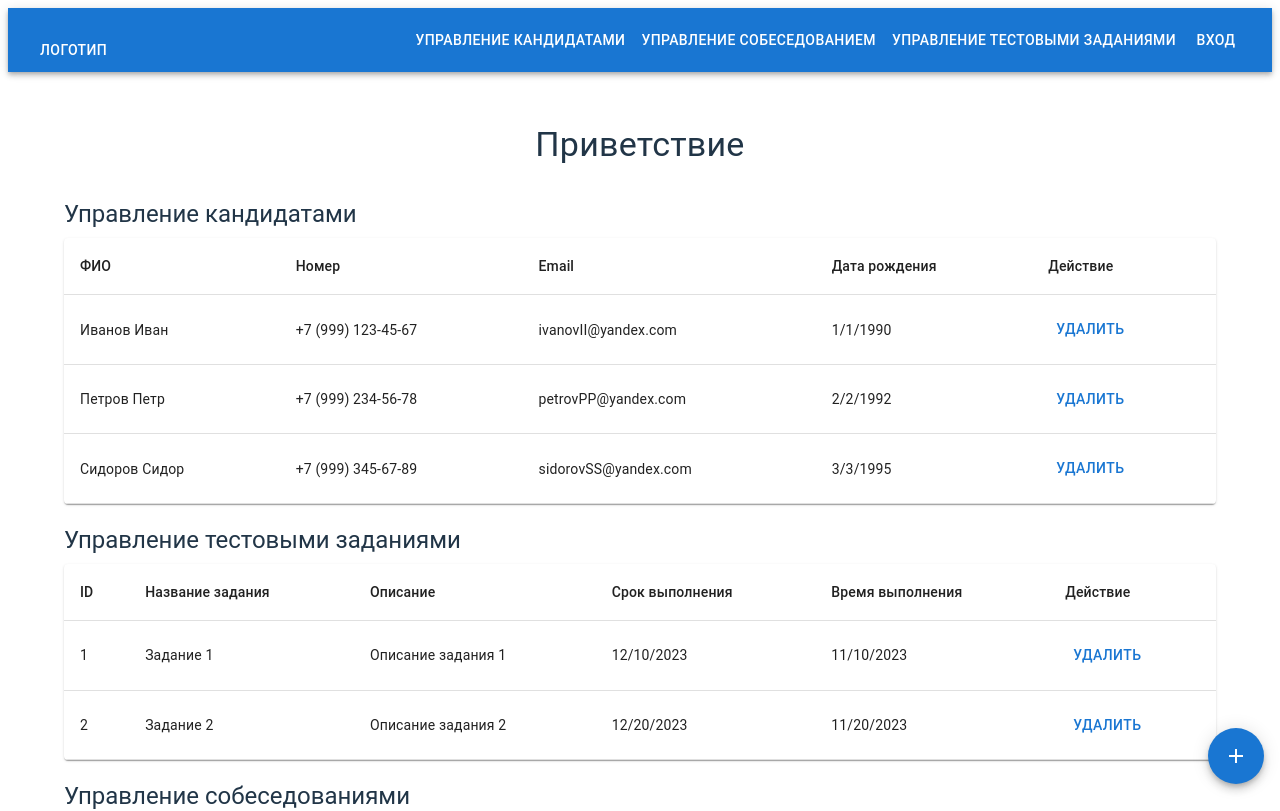
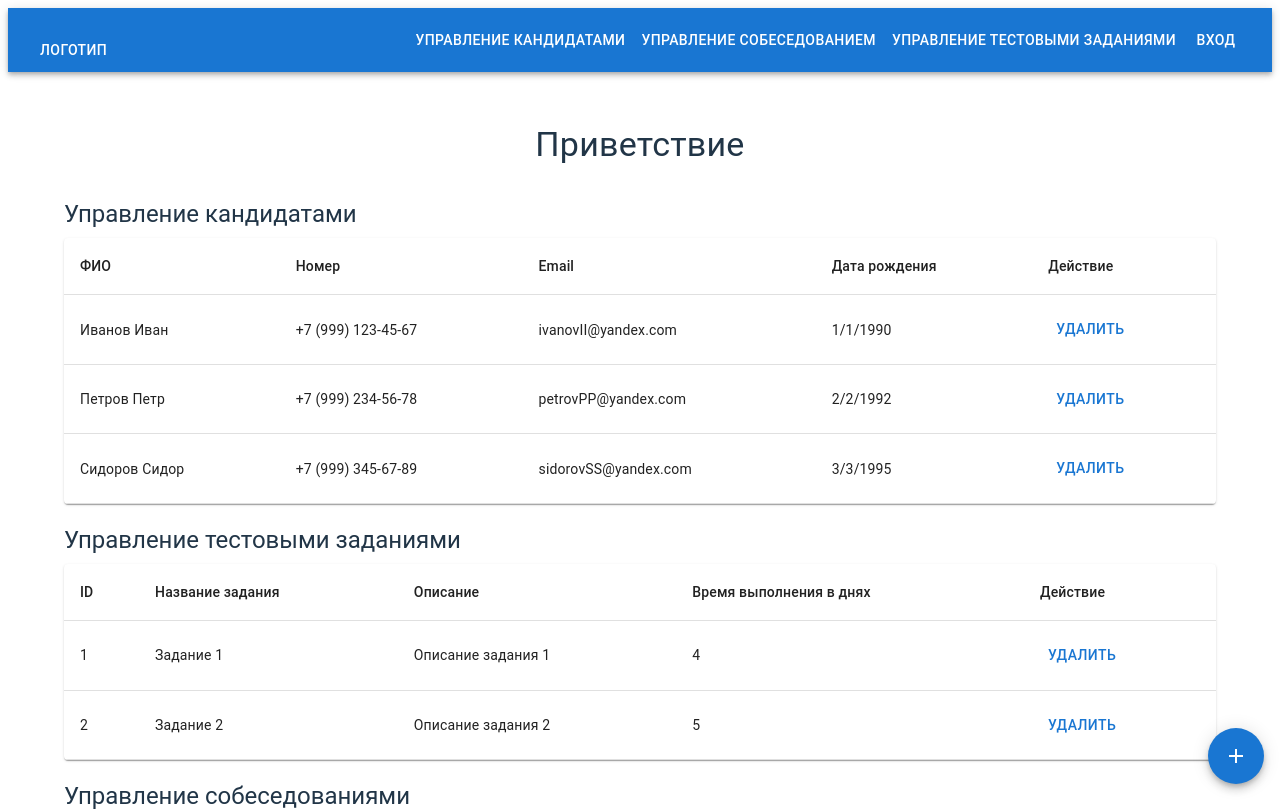
Before and after one commit to PsheArt/JobCandidates_React, a React app in the folder jobcandidates/: page / in a window 1280 px wide. Shown: the top 811 px of the page. Built offline with nearby package versions, Linux system fonts and the light colour scheme; the HTML template or start-up script is replaced by a standard one.

Commit message:
fix
fix field ExecutionTime
remove filed DeadlIne

```diff
--- a/jobcandidates/src/components/FormAssignment.tsx
+++ b/jobcandidates/src/components/FormAssignment.tsx
@@ -14,21 +14,18 @@ const FormAssignment: React.FC<AssignmentFormProps> = ({ open, onClose, onSubmit
     const [nameTask, setNameTask] = useState(initialData?.NameTask || '');
     const [descriptionTask, setDescriptionTask] = useState(initialData?.DescriptionTask || '');
     const [stak, setStack] = useState(initialData?.Stak  || []);
-    const [deadLine, setDeadLine] = useState(initialData?.DeadLine.toISOString().split('T')[0]  || '');
-    const [executionTime, setExecutionTime] = useState(initialData?.ExecutionTime.toISOString().split('T')[0]  || '');
+    const [executionDays, setExecutionDays] = useState(initialData?.ExecutionTime || 0);
     useEffect(() => {
         if (initialData) {
            setNameTask(initialData.NameTask);
            setDescriptionTask(initialData.DescriptionTask);
            setStack(initialData.Stak);
-           setDeadLine(initialData.DeadLine.toISOString().split('T')[0]);
-           setExecutionTime(initialData.ExecutionTime.toISOString().split('T')[0]);
+            setExecutionDays(initialData.ExecutionTime);
         } else {
             setNameTask('');
             setDescriptionTask('');
             setStack([]);
-            setDeadLine('');
-            setExecutionTime('');
+            setExecutionDays('');
         }
     }, [initialData]);
 
@@ -38,14 +35,13 @@ const FormAssignment: React.FC<AssignmentFormProps> = ({ open, onClose, onSubmit
         } = event;
         setStack(prev => ({ ...prev, Stak: typeof value === 'string' ? value.split(',') as Stack[] : value }));
     };
-      const handleSubmit = () => {
+    const handleSubmit = () => {
         const assignment: Assignment = {
             Id: initialData ? initialData.Id : Date.now(),
             NameTask: nameTask,
             DescriptionTask: descriptionTask,
             Stak: stak,
-            DeadLine: new Date(deadLine),
-            ExecutionTime: new Date(executionTime)
+            ExecutionTime: executionDays
         };
         onSubmit(assignment);
         onClose();
@@ -69,17 +65,10 @@ const FormAssignment: React.FC<AssignmentFormProps> = ({ open, onClose, onSubmit
                     fullWidth
                 />
                 <TextField
-                    label="Срок выполнения"
-                    type="date"
-                    value={deadLine}
-                    onChange={(e) => setDeadLine(e.target.value)}
-                    fullWidth
-                />
-                <TextField
-                    label="Время  выполнения"
-                    type="date"
-                    value={executionTime}
-                    onChange={(e) => setExecutionTime(e.target.value)}
+                    label="Продолжительность выполнения (дни)"
+                    type="number"
+                    value={executionDays}
+                    onChange={(e) => setExecutionDays(e.target.value)}
                     fullWidth
                 />
                 <FormControl fullWidth>
--- a/jobcandidates/src/components/FormInterview.tsx
+++ b/jobcandidates/src/components/FormInterview.tsx
@@ -32,7 +32,6 @@ const FormInterview: React.FC<{ open: boolean; onClose: () => void; interview?:
     const [assignmentDescription, setAssignmentDescription] = useState(interview?.Assignment.DescriptionTask || '');
     const [executionTime, setExecutionTime] = useState(interview?.Assignment.ExecutionTime.toISOString().split('T')[0] || '');
     const [assignmentId ] = useState(interview?.Assignment.Id || '');
-    const [executionDeadLine, ] = useState(interview?.Assignment.DeadLine|| new Date());
     const [candidateFullName, setCandidateFullName] = useState(interview?.CandidateId.FullName || '');
     const [candidateAddress, setCandidateAddress] = useState(interview?.CandidateId.Adress || '');
     const [candidateId] = useState(interview?.CandidateId.Id || '');
@@ -53,7 +52,6 @@ const FormInterview: React.FC<{ open: boolean; onClose: () => void; interview?:
                 DescriptionTask: assignmentDescription,
                 ExecutionTime: new Date(executionTime),
                 Stak: stack,
-                DeadLine: executionDeadLine
             },
             LinkOnCompletedTask: linkOnCompletedTask,
             AttachedFiles: [],
@@ -123,8 +121,8 @@ const FormInterview: React.FC<{ open: boolean; onClose: () => void; interview?:
                             fullWidth
                         />
                         <TextField
-                            label="Срок выполнения"
-                            type="date"
+                            label="Продолжительность"
+                            type="number"
                             value={executionTime}
                             onChange={(e) => setExecutionTime(e.target.value)}
                             fullWidth
--- a/jobcandidates/src/components/TableAssignment.tsx
+++ b/jobcandidates/src/components/TableAssignment.tsx
@@ -18,8 +18,7 @@ const AssignmentTable: React.FC<AssignmentTableProps> = ({ assignments, onEdit,
                         <TableCell>ID</TableCell>
                         <TableCell>Название задания</TableCell>
                         <TableCell>Описание</TableCell>
-                        <TableCell>Срок выполнения</TableCell>
-                        <TableCell>Время выполнения</TableCell>
+                        <TableCell>Время выполнения в днях</TableCell>
                         <TableCell>Действие</TableCell>
                     </TableRow>
                 </TableHead>
@@ -29,8 +28,7 @@ const AssignmentTable: React.FC<AssignmentTableProps> = ({ assignments, onEdit,
                             <TableCell>{assignment.Id}</TableCell>
                             <TableCell>{assignment.NameTask}</TableCell>
                             <TableCell>{assignment.DescriptionTask}</TableCell>
-                            <TableCell>{new Date(assignment.DeadLine).toLocaleDateString()}</TableCell>
-                            <TableCell>{new Date(assignment.ExecutionTime).toLocaleDateString()}</TableCell>
+                            <TableCell>{assignment.ExecutionTime}</TableCell>
                              <TableCell>
                                 <Button onClick={(e) => { e.stopPropagation(); onDelete(assignment.Id); }}>Удалить</Button>
                             </TableCell>
--- a/jobcandidates/src/models/Assignment.ts
+++ b/jobcandidates/src/models/Assignment.ts
@@ -3,8 +3,7 @@ export interface Assignment {
     NameTask: string
     DescriptionTask: string
     Stak: Stack[]
-    DeadLine: Date
-    ExecutionTime: Date
+    ExecutionTime: number
 }
 export enum Stack {
     None = "",
--- a/jobcandidates/src/pages/HomePage.tsx
+++ b/jobcandidates/src/pages/HomePage.tsx
@@ -21,8 +21,8 @@ const samplecandidates: Candidate[] = [
 ];
 
 const sampleAssignments: Assignment[] = [
-    { Id: 1, NameTask: "Задание 1", DescriptionTask: "Описание задания 1", Stak: [Stack.CSharp, Stack.Golang], DeadLine: new Date('2023-12-10'), ExecutionTime: new Date('2023-11-10') },
-    { Id: 2, NameTask: "Задание 2", DescriptionTask: "Описание задания 2", Stak: [Stack.Golang], DeadLine: new Date('2023-12-20'), ExecutionTime: new Date('2023-11-20') },
+    { Id: 1, NameTask: "Задание 1", DescriptionTask: "Описание задания 1", Stak: [Stack.CSharp, Stack.Golang],ExecutionTime: 4 },
+    { Id: 2, NameTask: "Задание 2", DescriptionTask: "Описание задания 2", Stak: [Stack.Golang], ExecutionTime: 5 },
 ];
 
 const sampleInterviews: Interview[] = [
```
